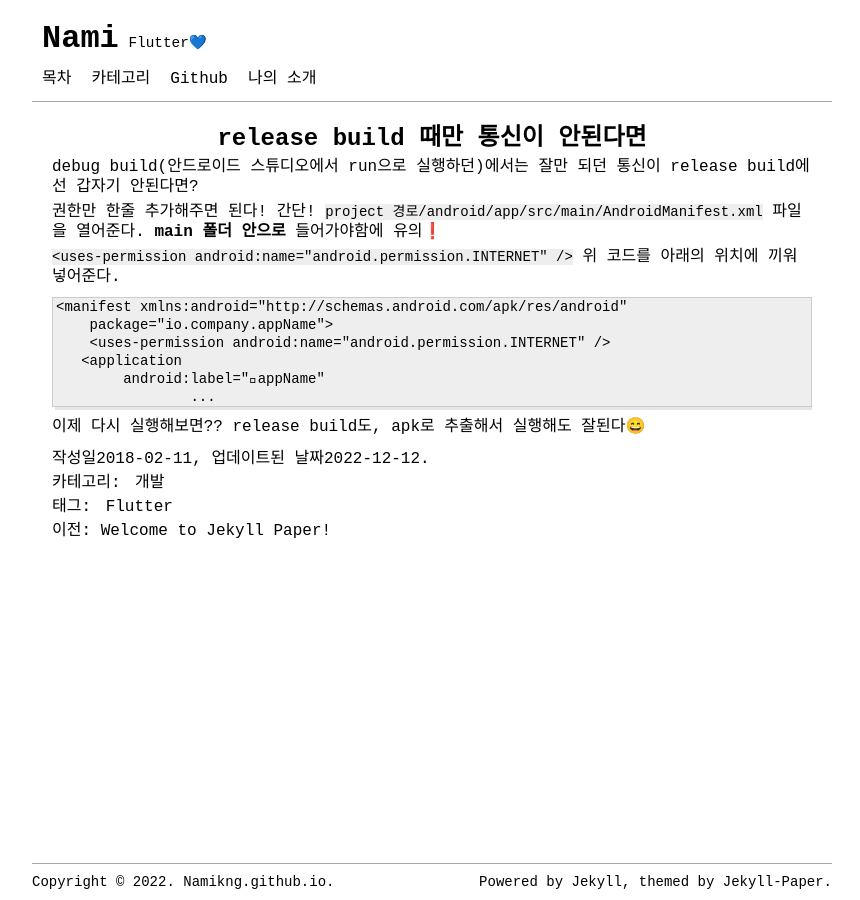
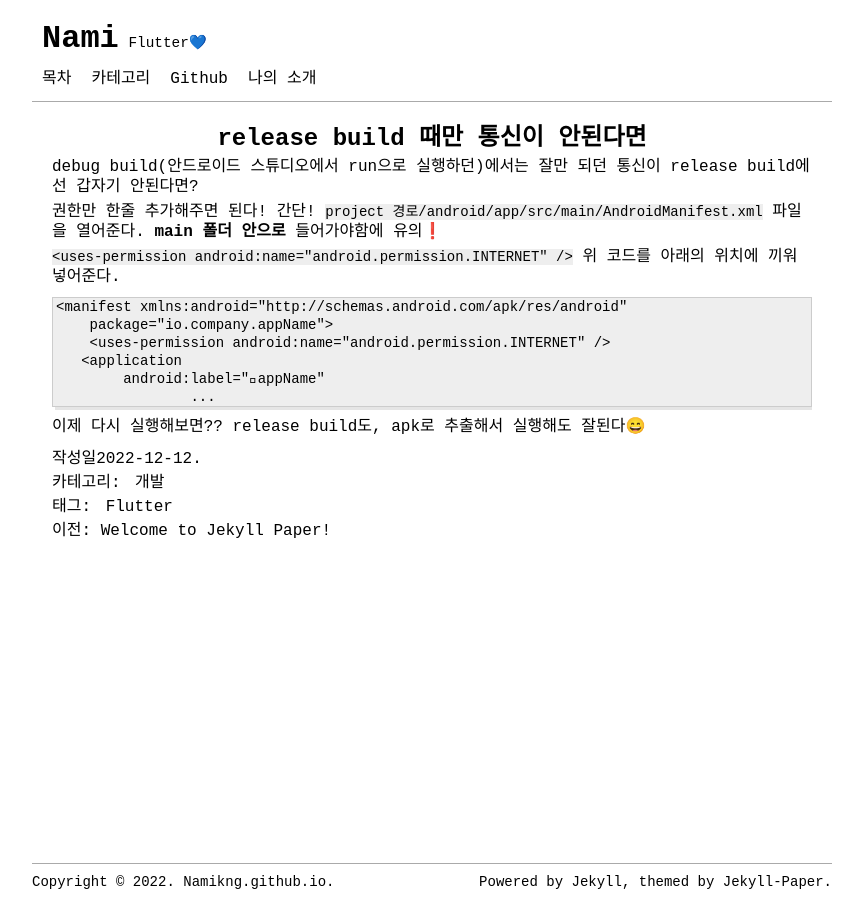
Before and after one commit to Namikng/Namikng.github.io, a Jekyll site: the page built from _posts/2022-12-12-release build 때만 통신이 안된다면.md, in a window 1280 px wide. Shown: the whole page, without its empty margins (208-1068 px from the left). Built offline with Jekyll 4.4.1, drawn with Linux system fonts in a browser that asks for light colours.

Commit message:
포스트 수정

```diff
--- a/_posts/2022-12-12-release build 때만 통신이 안된다면.md
+++ b/_posts/2022-12-12-release build 때만 통신이 안된다면.md
@@ -1,8 +1,8 @@
 ---
 layout: post
 title:  "release build 때만 통신이 안된다면"
-date:   2018-02-11
-last_modified_at: 2022-12-12
+date:   2022-12-12
+last_modified_at:
 categories: [개발]
 tags: [Flutter]
 ---
```
Also changed, not shown: 1 other file.
